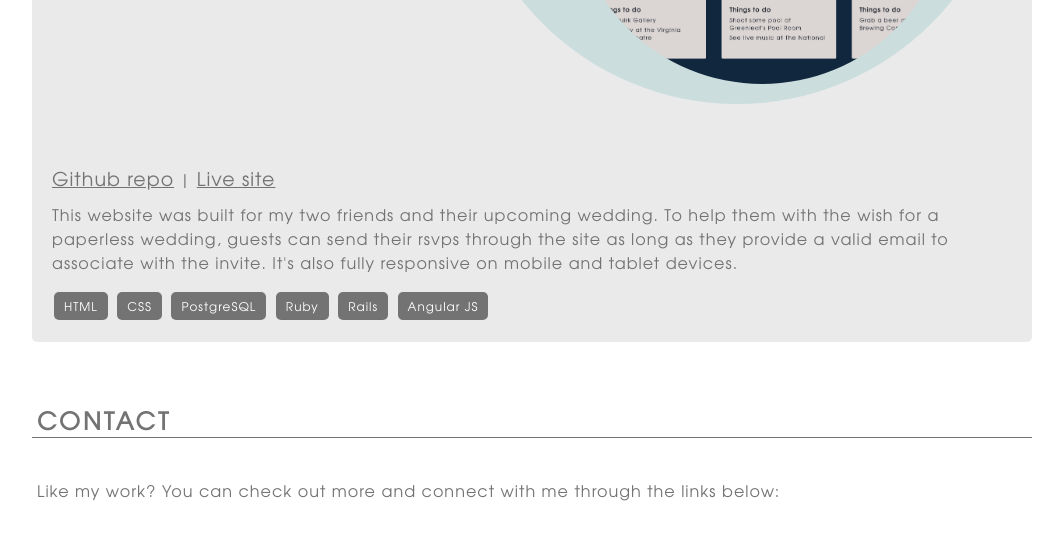
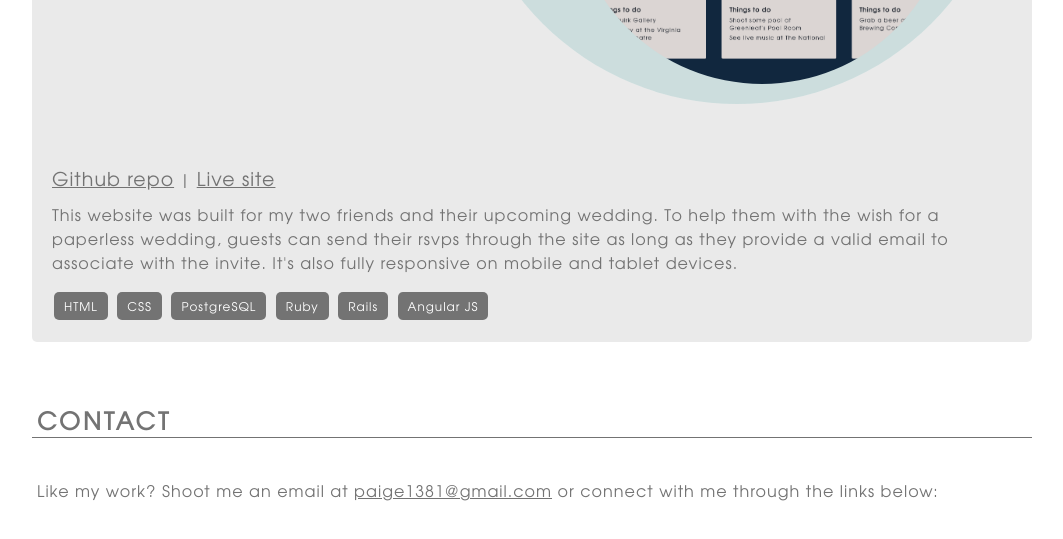
Before and after one commit to paige1381/paige_boyer_portfolio, a website: page public/index.html in a window 1280 px wide. Shown: the part 4636-5175 px from the top of the page, without its empty margins (108-1171 px from the left). Drawn offline with nearby package versions, Linux system fonts and the light colour scheme; some packages are replaced by stand-ins of ours; a script that the page names is missing.

Commit message:
added email to conteact section

```diff
--- a/public/css/style.css
+++ b/public/css/style.css
@@ -326,6 +326,10 @@ span {
   border-bottom: 1px solid #737373;
 }
 
+#email {
+  text-decoration: underline;
+}
+
 /*Tablet*/
 @media (min-width: 600px) {
   .main-graphic {
--- a/public/index.html
+++ b/public/index.html
@@ -451,7 +451,7 @@
       <h1>Contact</h1>
       <div class="content">
         <div id="contact-blurb">
-          Like my work? You can check out more and connect with me through the links below:
+          Like my work? Shoot me an email at <a id="email" href="mailto:paige1381@gmail.com">paige1381@gmail.com</a> or connect with me through the links below:
         </div>
         <div class="contact-links">
           <div class="contact-row">
```
